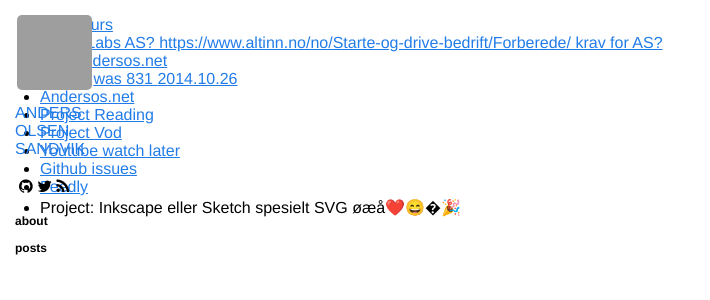
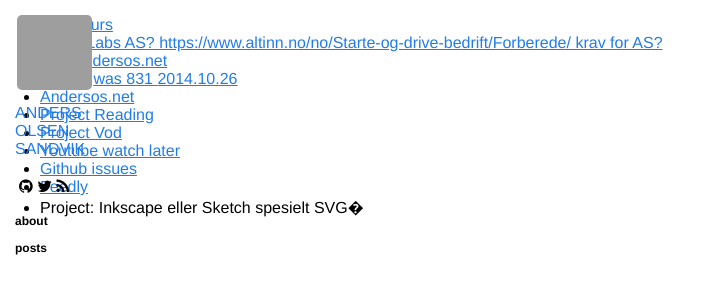
Before and after one commit to Andersos/andersos.net, a Jekyll site: the page built from gtd.html, in a window 1280 px wide, cut to the strip 0-300 px from the top of the page. Shown: the whole strip, without its empty margins (0-710 px from the left). Built offline with Jekyll 4.4.1, drawn with Linux system fonts in a browser that asks for light colours; nearby versions of some CDN libraries; Markdown is read by kramdown in place of the engine named in the settings; grey boxes are pictures that could not be loaded.

Commit message:
Update gtd.html

```diff
--- a/gtd.html
+++ b/gtd.html
@@ -13,5 +13,5 @@
     <li><a href="https://www.youtube.com/playlist?list=WL">Youtube watch later</a></li>
     <li><a href="https://github.com/issues">Github issues</a></li>
     <li><a href="http://feedly.com/">Feedly</a></li>
-    <li>Project: Inkscape eller Sketch spesielt SVG øæå❤️😄�🎉</li>
+    <li>Project: Inkscape eller Sketch spesielt SVG�</li>
 </ul>
```
